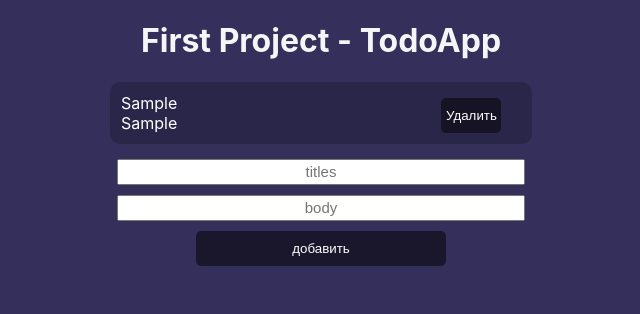
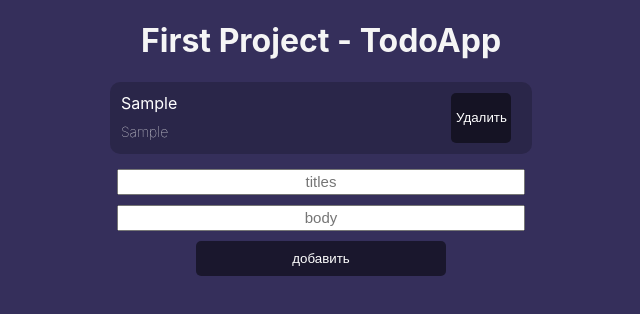
Before and after one commit to Anton-Kravkenko/todoApp, a React (Create React App) app: page / in a window 1280 px wide. Both pictures are taken after typing "Sample", "Sample" into the empty fields and a click on the button "добавить". Shown: the top 314 px of the page, without its empty margins (319-959 px from the left). Built offline with nearby package versions, Linux system fonts and the light colour scheme.

Commit message:
add delete button

```diff
--- a/package.json
+++ b/package.json
@@ -6,10 +6,13 @@
     "@testing-library/jest-dom": "^5.16.5",
     "@testing-library/react": "^13.3.0",
     "@testing-library/user-event": "^13.5.0",
+    "axios": "^0.27.2",
     "react": "^18.2.0",
+    "react-axios": "^2.0.6",
     "react-dom": "^18.2.0",
     "react-loader-spinner": "^5.3.3",
     "react-scripts": "^2.1.3",
+    "react-scroll": "^1.8.7",
     "react-spinner": "^0.2.7",
     "react-spinners": "^0.13.4",
     "web-vitals": "^2.1.4"
--- a/src/App.css
+++ b/src/App.css
@@ -2,6 +2,9 @@ body{
   background-color: #352f5b;
   max-width: 500px;
   margin: 0 auto;
+}
+.m5 {
+  margin-bottom: 10px;
 }
 
 .loader {
@@ -65,8 +68,14 @@ li.list-group-item{
 
 .delete{
   cursor: pointer;
+  height:50px;
+  align-items: center;
+  margin: auto;
 }
-
+.bodys {
+  font-size: 14px;
+  font-weight: 100;
+}
 label.add{
   margin-bottom: 15px;
 }
--- a/src/App.js
+++ b/src/App.js
@@ -1,11 +1,14 @@
 import { useEffect } from 'react';
 import './App.css';
+import * as Scroll from 'react-scroll';
 import React from 'react';
 import ClimbingBoxLoader from "react-spinners/ClimbingBoxLoader";
 function App() {
+  const axios = require('axios');
+
   const [todos, setTodos] = React.useState([])
-  const [titles, settitle] = React.useState("");
-  const [bodys, setbodys] = React.useState("");
+  const [title, settitle] = React.useState("");
+  const [body, setbodys] = React.useState("");
   const [Isloading, setLoading] = React.useState(false);
 
   useEffect(() => {
@@ -15,21 +18,34 @@ function App() {
     }, 2000);
   }, []);
 
-    const deleted = id => setTodos([...todos].filter(t => t.id !== id));
+    const deleted = index => {
+      const copy = [...todos]
+     copy.splice(index, 1);
+     console.log(copy)
+     setTodos(copy)
+
+
+    }
   const addTodo = () => {
 		setTodos(todos => [
 			{
-				titles,
-				bodys,
+				title,
+				body,
 			},
 			...todos,
 		])
    settitle("")
    setbodys("")
 
+
 	}
 
+async function FetchPost() {
+  const {data} = await axios.get("https://jsonplaceholder.typicode.com/posts")
+  setTodos(data)
 
+
+ }
   return (
     <div className="App">
    { Isloading ? (
@@ -47,21 +63,24 @@ function App() {
 
      ) : (
       <body>
-      <h1>First Project - TodoApp</h1>
-       {  todos.map(todo1 =>
+      <h1 onClick={FetchPost}>First Project - TodoApp</h1>
+       {  todos.map((todo1, index) => (
 <div className='mapingdivs'>
 <div className='widthBLOCK'>
-<p> {todo1.titles}</p>
- <p> {todo1.bodys}</p>
+
+ <p className='m5'> {todo1.title}</p>
+ <p className='bodys'> {todo1.body}</p>
+
+
 </div>
 
- <button className='delete' onClick={deleted}>Удалить</button>
+ <button className='delete' onClick={() => deleted(index)}>Удалить</button>
 
-  </div>)}
+  </div>))}
 
 <div className='addTodoFild'>
-<input placeholder='titles' value={titles} onChange={e => settitle(e.target.value)} ></input>
-<input placeholder='body' value={bodys} onChange={e => setbodys(e.target.value)} ></input>
+<input placeholder='titles' value={title} onChange={e => settitle(e.target.value)} ></input>
+<input placeholder='body' value={body} onChange={e => setbodys(e.target.value)} ></input>
 <button onClick={addTodo}>добавить</button>
 </div>
  </body> )}
```
Also changed, not shown: 1 other file (tests, documents, lock files or other folders).
